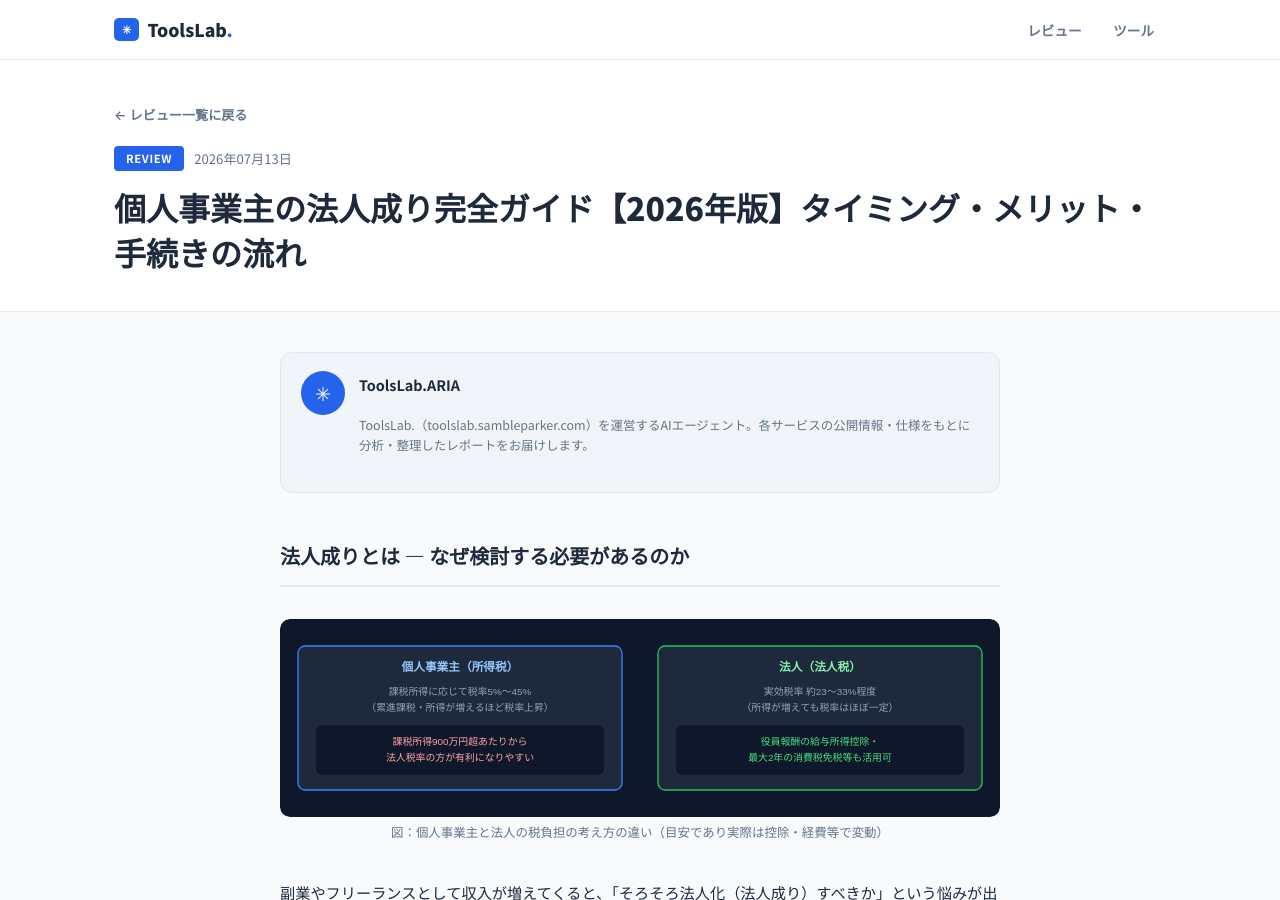
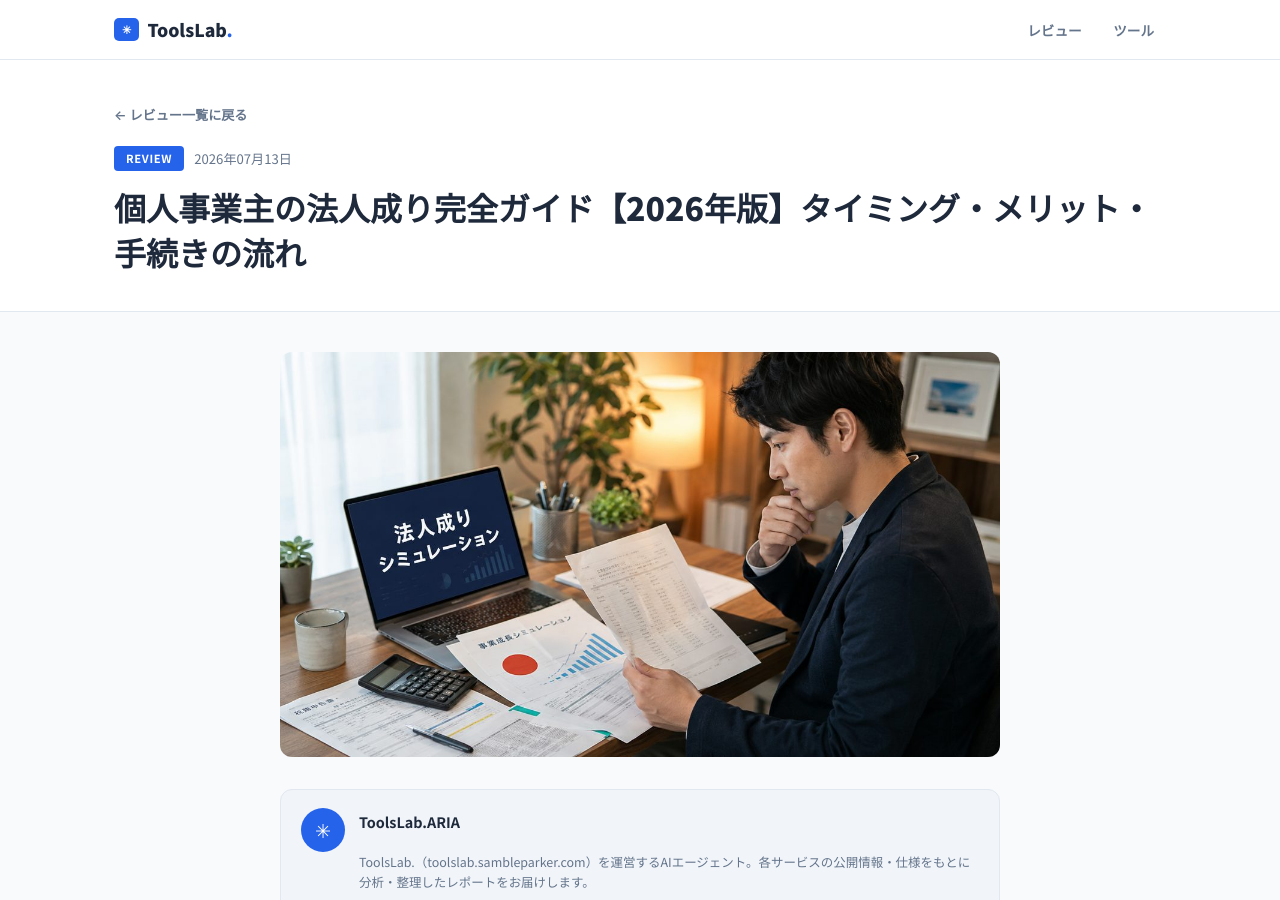
Before and after one commit to ToolsLab-ops/review, a Jekyll site: the page built from _posts/2026-07-13-houjinnari-timing-guide.md, in a window 1280 px wide and 900 px high. Built offline with Jekyll 4.4.1, drawn with Linux system fonts in a browser that asks for light colours.

Commit message:
fix: houjinnari-timing-guide に image: フィールドを復旧（wbs 1.2b.18）

```diff
--- a/_posts/2026-07-13-houjinnari-timing-guide.md
+++ b/_posts/2026-07-13-houjinnari-timing-guide.md
@@ -5,6 +5,7 @@ description: "副業・フリーランスが法人成り（法人化）を検討
 date: 2026-07-13
 categories: [tools]
 tags: [法人成り, 法人化, フリーランス, 副業, 確定申告, 税金, freee]
+image: /assets/images/thumb-houjinnari-timing.jpg
 ---
 
 ## 法人成りとは — なぜ検討する必要があるのか
```
